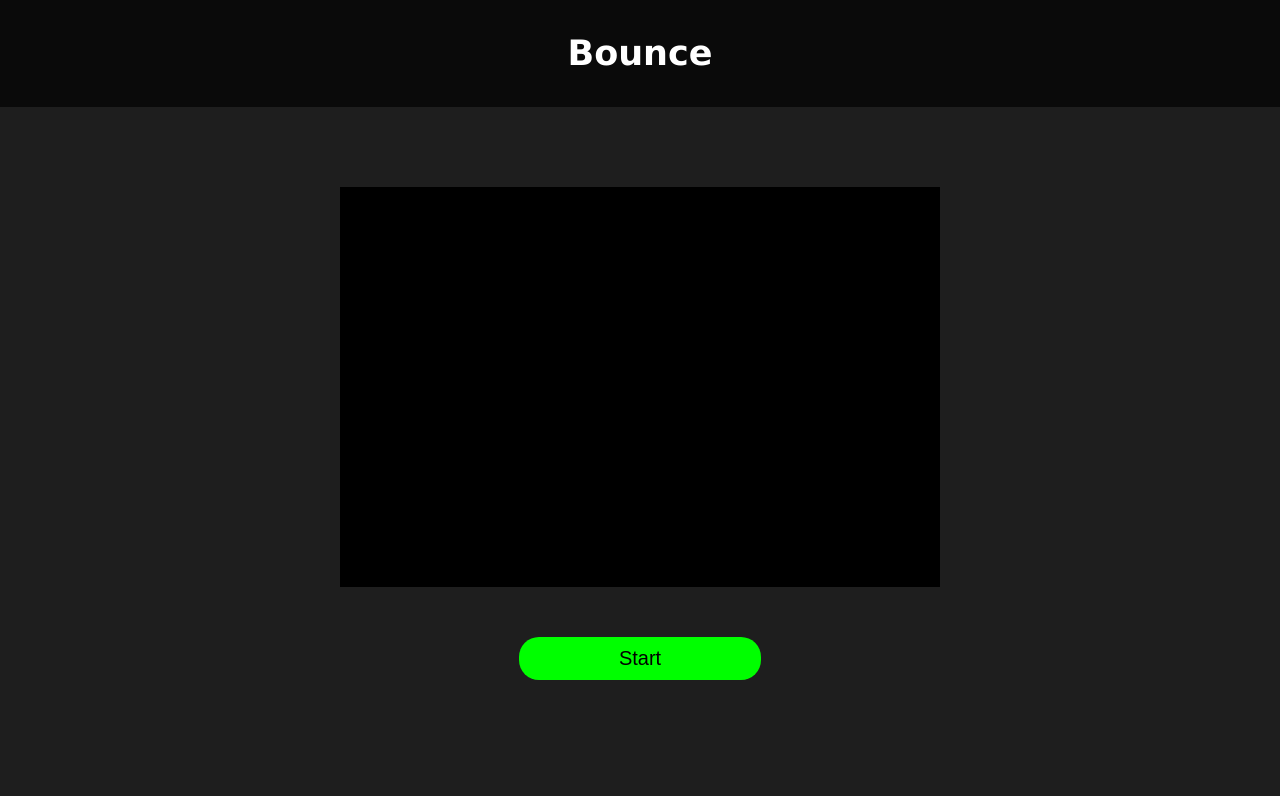
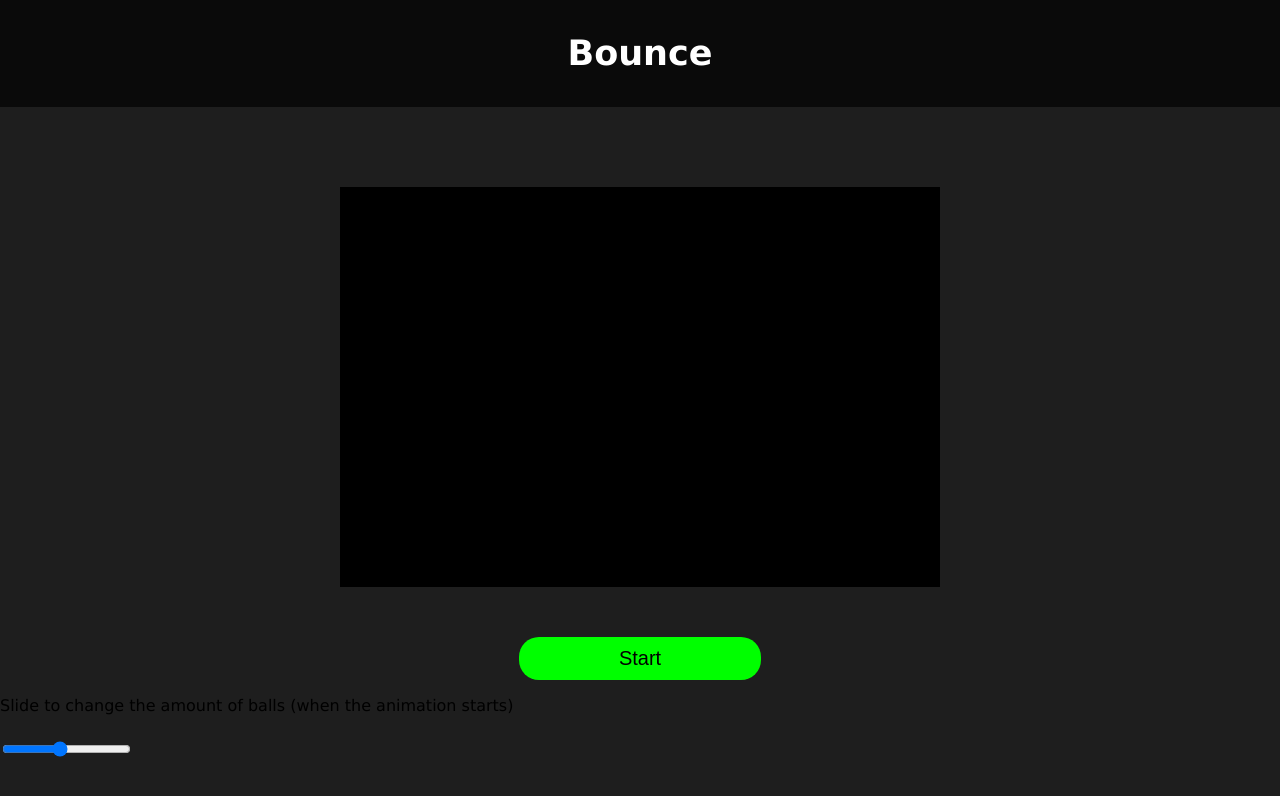
Before and after one commit to ManoahKinnaert/Bounce, a plain HTML site: page Bounce/index.html in a window 1280 px wide. Drawn offline with Linux system fonts and the light colour scheme.

Commit message:
some stuff

```diff
--- a/Bounce/index.html
+++ b/Bounce/index.html
@@ -16,8 +16,10 @@
     <div class="btn-container">
         <button id="animation_btn">Start</button>
     </div>
-
-
+    <div class="slider-container">
+        <p>Slide to change the amount of balls (when the animation starts)</p>
+        <input type="range" id="slider" min="10" max="100" step="1" value="50" title="Slide to increase or decrease amount of balls"/>
+    </div>
     <script type="module" src="index.js"></script>
 </body>
 </html>
--- a/Bounce/index.js
+++ b/Bounce/index.js
@@ -4,6 +4,8 @@ import {Vector} from './Balls/vector.js';
 
 const canvas = document.getElementById("view");
 const animation_btn = document.getElementById("animation_btn");
+const ball_slider = document.getElementById("slider");
+
 canvas.width = 600;
 canvas.height = 400;
 var ctx = canvas.getContext("2d");
@@ -51,7 +53,7 @@ function runloop() {
 
 function startAnimation() {
     running = true;
-    spawnNRandom(15);
+    spawnNRandom(ball_slider.value);
     runloop();
 }
 
--- a/Bounce/style.css
+++ b/Bounce/style.css
@@ -46,3 +46,7 @@ place-items: center;
     border: none;
     border-radius: 20px;
 }
+
+#slider {
+    margin-top: 10px;
+}
```
